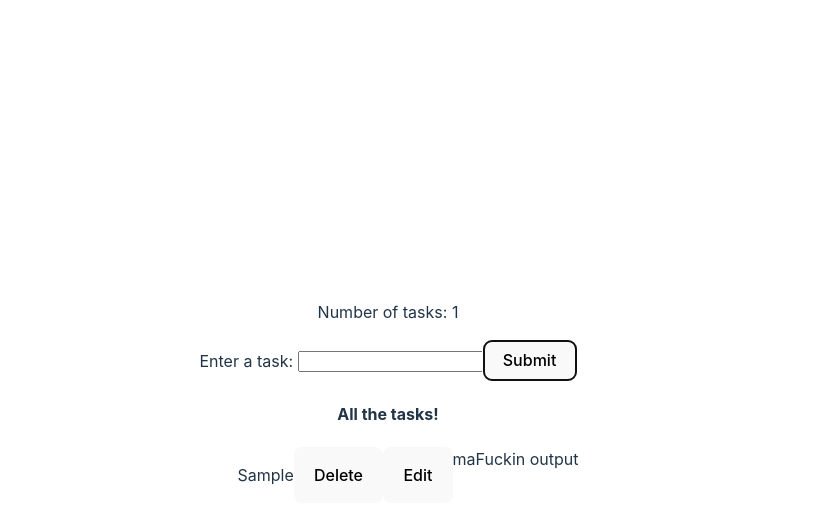
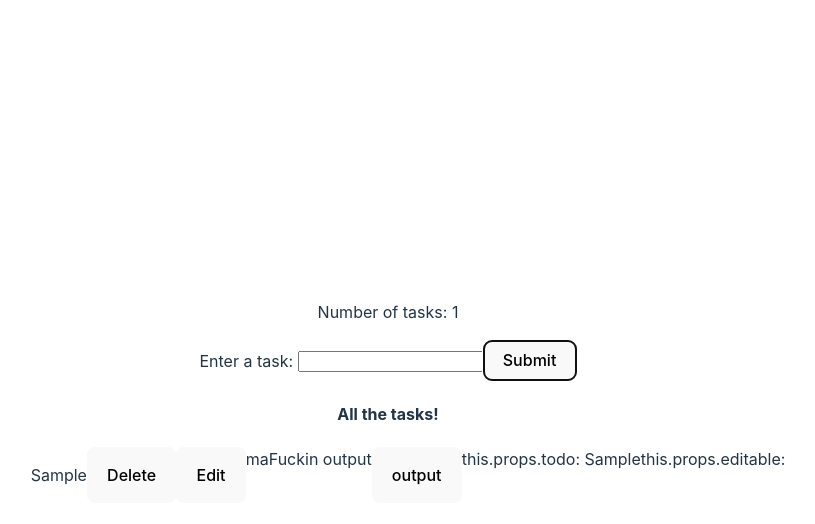
Before and after one commit to Kbouti/reactSandbox, a React (Vite) app: page / in a window 1280 px wide. Both pictures are taken after typing "Sample" into the empty fields and a click on the button "Submit". Shown: the top 524 px of the page, without its empty margins (252-1067 px from the left). Built offline with nearby package versions, Linux system fonts and the light colour scheme.

Commit message:
Pass props to output component

```diff
--- a/src/input.jsx
+++ b/src/input.jsx
@@ -42,7 +42,7 @@ handleEditClick(e) {
    for (let i = 0;i < this.state.todos.length;i++) {
     if (this.state.todos[i].todo == targetTodo){
       newTodos.push({todo: this.state.todos[i].todo,
-        editing: true
+        editable: true
       })
     } else {
       newTodos.push(this.state.todos[i]);
@@ -112,7 +112,7 @@ handleEditClick(e) {
             <li className="todo" key={todo.todo}>
               <p>{todo.todo}</p>
               <button
-                key={todo}
+                key={todo.todo}
                 type="delete"
                 className="deleteButton"
                 onClick={this.handleDelete}
@@ -124,7 +124,7 @@ handleEditClick(e) {
 
 
 
-<Output/>
+<Output todo = {todo.todo} editable = {todo.editable}/>
 {/* Cool! We've imported out output component. Maybe we put all the logic for the todo li there? */}
 
 
--- a/src/output.jsx
+++ b/src/output.jsx
@@ -1,8 +1,45 @@
 import { React, Component } from "react";
 
 class Output extends Component {
+  constructor(props) {
+    super(props);
+
+    // this.state = {
+    //   todo: props.todo,
+    //   editable: props.editable,
+    // };
+
+
+    this.todo = props.todo;
+    this.editable = props.editable;
+
+    this.logTodo = this.logTodo.bind(this);
+  }
+
+  logTodo() {
+    console.log(`logTodo function called`);
+    console.log(`this.editable: ${this.props.editable}`);
+  }
+
+  // HOW THE FUCK DO I PASS MY TODOS TO THE CHILD COMPONENT???
+  // This component will render a single todo component. Thus, it only needs to know it's todo value and whether it is selected or not.
+  // How do we pass those properties to it??  With PROPS. But how do we handle props in a class component
+
+//  ****************************************************************************************************
+// OK I think we're getting props now, but the issue may be that we forgot to set the editable property to the original todo when we made it?
+//  ****************************************************************************************************
+
+
   render() {
-    return <div>maFuckin output</div>;
+    return (
+      <>
+        <div>maFuckin output</div>
+        <button onClick={this.logTodo}>output</button>
+        <div>this.props.todo: {this.props.todo}</div>
+        <div>this.props.editable: {this.props.editable}</div>
+
+      </>
+    );
   }
 }
 
```
